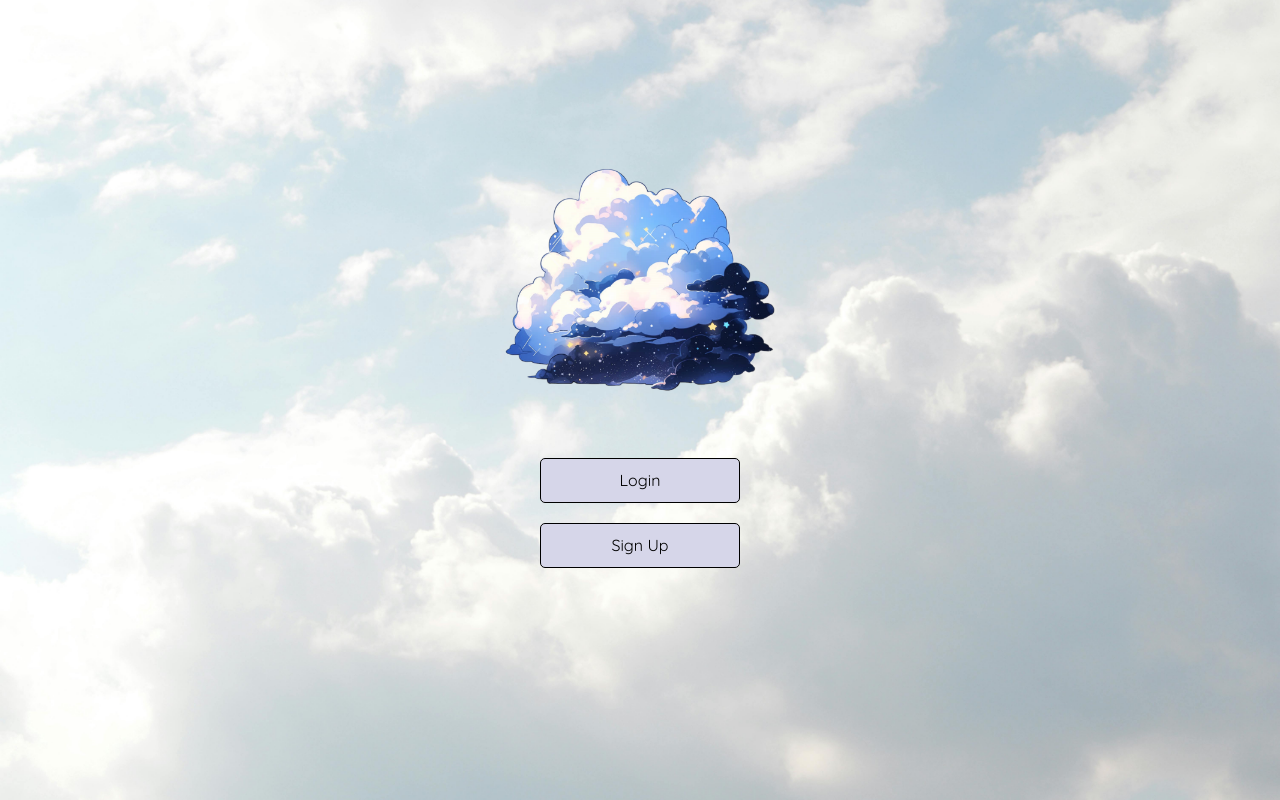
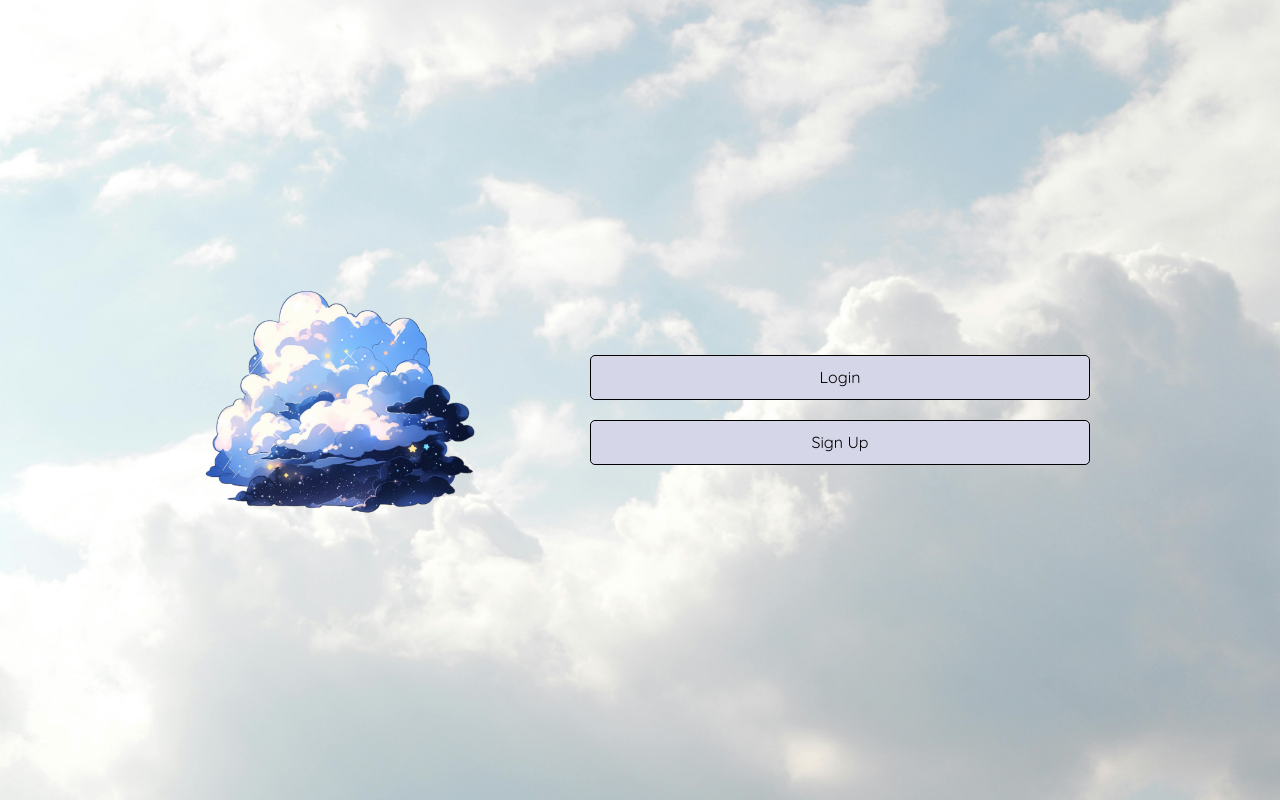
Before and after one commit to yusukedt/PomoPet, a Vue app: page / in a window 1280 px wide. Built offline with nearby package versions, Linux system fonts and the light colour scheme.

Commit message:
Editted home, register and login page

```diff
--- a/public/index.html
+++ b/public/index.html
@@ -1,15 +1,12 @@
 <!DOCTYPE html>
-<html lang="">
+<html lang="en">
   <head>
     <meta charset="utf-8">
     <meta http-equiv="X-UA-Compatible" content="IE=edge">
-    <meta name="viewport" content="width=device-width,initial-scale=1.0">
+    <meta name="viewport" content="width=device-width, initial-scale=1.0">
     <link rel="icon" href="<%= BASE_URL %>favicon.ico">
     <title><%= htmlWebpackPlugin.options.title %></title>
     <link href="https://stackpath.bootstrapcdn.com/bootstrap/4.5.2/css/bootstrap.min.css" rel="stylesheet">
-    <script src="https://code.jquery.com/jquery-3.5.1.slim.min.js"></script>
-    <script src="https://cdn.jsdelivr.net/npm/@popperjs/core@2.0.7/dist/umd/popper.min.js"></script>
-    <script src="https://stackpath.bootstrapcdn.com/bootstrap/4.5.2/js/bootstrap.min.js"></script>
     <link href="https://fonts.googleapis.com/css2?family=Quicksand:wght@400;700&display=swap" rel="stylesheet">
   </head>
   <body>
@@ -18,5 +15,8 @@
     </noscript>
     <div id="app"></div>
     <!-- built files will be auto injected -->
+    <script src="https://code.jquery.com/jquery-3.5.1.slim.min.js"></script>
+    <script src="https://cdn.jsdelivr.net/npm/@popperjs/core@2.0.7/dist/umd/popper.min.js"></script>
+    <script src="https://stackpath.bootstrapcdn.com/bootstrap/4.5.2/js/bootstrap.min.js"></script>
   </body>
 </html>
--- a/src/components/HomePage.vue
+++ b/src/components/HomePage.vue
@@ -47,21 +47,22 @@
 .clickable-element {
   position: absolute;
   cursor: pointer;
-  transition: box-shadow 0.3s ease;
-}
-.clickable-element:hover {
-  box-shadow: 0 0 20px rgba(255, 255, 0, 0.8); /* Adjust color and size as needed */
+  transition: filter 0.3s ease;
 }
 
 /* Position the clock specifically */
 .clock {
-  top: 72.5%;
-  left: 55.66%;
+  top: 72.5vh;
+  left: 55.66vw;
 }
 
 .clock-image {
-  width: 88px;
+  width: 5vw;
   height: auto; /* Keeps the aspect ratio */
+  transition: box-shadow 0.3s ease;
 }
 
+.clock-image:hover {
+  filter: drop-shadow(0 0 20px rgba(227, 227, 92, 0.8));
+}
 </style>
--- a/src/components/LoginPage.vue
+++ b/src/components/LoginPage.vue
@@ -1,5 +1,10 @@
 <template>
   <div class="login-page-wrapper">
+    <button @click="goToMain" class="back-button" aria-label="Go back">
+      <svg xmlns="http://www.w3.org/2000/svg" width="30" height="30" viewBox="0 0 24 24" fill="none" stroke="currentColor" stroke-width="2" stroke-linecap="round" stroke-linejoin="round">
+        <path d="M21 12H3M12 21l-9-9 9-9"></path>
+      </svg>
+    </button>
     <div class="login-page">
       <h2>Welcome</h2>
       <h5>Sign In</h5>
@@ -90,6 +95,9 @@
       },
       goToRegister() {
         this.$router.push('/register'); // Navigate to the registration page
+      },
+      goToMain() {
+        this.$router.push('/');
       }
     }
   };
@@ -111,7 +119,7 @@
   height: 100vh;
   display: flex;
   justify-content: center;
-  align-items: flex-start;
+  align-items: center;
   padding: 10%;
   background-image: url('../assets/pexels.jpg');
   background-size: cover;
@@ -231,4 +239,28 @@ input.form-control::placeholder {
 .create-account-link:hover {
   color: #0056b3; /* Darker shade on hover */
 }
+
+/* Styles for Back Button */
+.back-button {
+  position: absolute;
+  top: 20px;
+  left: 20px;
+  background: none;
+  border: none;
+  color: #007bff;
+  cursor: pointer;
+  padding: 5px;
+  font-size: 16px;
+  transition: color 0.3s ease;
+}
+
+.back-button:hover {
+  color: #0056b3;
+}
+
+.back-button svg {
+  width: 24px;
+  height: 24px;
+  stroke: currentColor;
+}
 </style>
--- a/src/components/MainPage.vue
+++ b/src/components/MainPage.vue
@@ -2,8 +2,10 @@
   <div class="main-page-wrapper">
     <div class="main-page">
       <img src="../assets/mainlogo.png" alt="Logo" class="logo" />
-      <button class="custom-button main-login-button" @click="goToLogin">Login</button>
-      <button class="custom-button main-signup-button" @click="goToRegister">Sign Up</button>
+      <div class="main-page-button">
+        <button class="custom-button main-login-button" @click="goToLogin">Login</button>
+        <button class="custom-button main-signup-button" @click="goToRegister">Sign Up</button>
+      </div>
     </div>
   </div>
 </template>
@@ -27,7 +29,7 @@ export default {
   height: 100vh;
   display: flex; /* Use flexbox */
   justify-content: center; /* Center horizontally */
-  align-items: flex-start; /* Center vertically */
+  align-items: center; /* Center vertically */
   padding: 10%;
   background-image: url('../assets/pexels.jpg');
   background-size: cover;
@@ -35,22 +37,24 @@ export default {
 }
 /* Add a specific class for MainPage */
 .main-page {
+  display: flex;
+  flex-direction: row;
   text-align: center; /* Center the title */
-  width: 100%;
+  align-items: center;
+  width: auto;
 }
-.main-page button {
-  display: block;
-  width: 200px;
-  margin: 20px auto;
+.main-page-button {
+  display: flex;
+  flex-direction: column;
+  gap: 20px;
+  margin-top: 20px;
 }
 .logo {
   max-width: 300px;
-  margin-bottom: 10px; /* Space between logo and buttons */
 }
 .custom-button {
-  display: block;
-  width: 200px;
-  margin: 20px auto;
+  /* display: block; */
+  /* margin: 20px auto; */
   padding: 10px;
   background-color: #D6D6E9;
   color: black;
@@ -80,4 +84,28 @@ export default {
   background-color: #9c9cac;
   border-color: black;
 }
+@media (min-width: 768px) {
+  .main-page {
+    flex-direction: row; /* Align logo and buttons horizontally */
+    justify-content: center; /* Center logo and buttons together */
+  }
+
+  .main-page-button {
+    flex-direction: column; /* Stack buttons vertically next to logo */
+    margin-left: 100px; /* Space between logo and buttons */
+    width: 500px;
+  }
+}
+
+/* Stack buttons below logo on smaller screens */
+@media (max-width: 768px) {
+  .main-page {
+    flex-direction: column; /* Stack vertically */
+  }
+
+  .main-page-button {
+    flex-direction: column;
+    width: 200px;
+  }
+}
 </style>
--- a/src/components/RegisterPage.vue
+++ b/src/components/RegisterPage.vue
@@ -1,5 +1,10 @@
 <template>
   <div class="register-page-wrapper">
+    <button @click="goToMain" class="back-button" aria-label="Go back">
+      <svg xmlns="http://www.w3.org/2000/svg" width="30" height="30" viewBox="0 0 24 24" fill="none" stroke="currentColor" stroke-width="2" stroke-linecap="round" stroke-linejoin="round">
+        <path d="M21 12H3M12 21l-9-9 9-9"></path>
+      </svg>
+    </button>
     <div class="register-page">
       <h2>Register</h2>
       <form @submit.prevent="register">
@@ -112,6 +117,9 @@ methods: {
   goToLogin() {
   this.$router.push('/login'); // Navigate to the login page
   },
+  goToMain() {
+    this.$router.push('/')
+  },
   clearFields() {
   this.identifier = '';
   this.password = '';
@@ -131,7 +139,7 @@ methods: {
     height: 100vh;
     display: flex;
     justify-content: center;
-    align-items: flex-start;
+    align-items: center;
     padding: 10%;
     background-image: url('../assets/pexels.jpg');
     background-size: cover;
@@ -250,4 +258,28 @@ input.form-control {
 .login-link:hover {
     color: #0056b3;
 }
+
+/* Styles for Back Button */
+.back-button {
+  position: absolute;
+  top: 20px;
+  left: 20px;
+  background: none;
+  border: none;
+  color: #007bff;
+  cursor: pointer;
+  padding: 5px;
+  font-size: 16px;
+  transition: color 0.3s ease;
+}
+
+.back-button:hover {
+  color: #0056b3;
+}
+
+.back-button svg {
+  width: 24px;
+  height: 24px;
+  stroke: currentColor;
+}
 </style>
--- a/src/components/TimerPage.vue
+++ b/src/components/TimerPage.vue
@@ -1,7 +1,9 @@
 <!-- src/components/Home.vue -->
 <template>
-    <div>
+    <div class="timer-page-wrapper">
+        <div class="timer-page">
         <h2>Timer Page</h2>
+        </div>
     </div>
 </template>
 
@@ -10,3 +12,17 @@
       name: "TimerPage"
     };
 </script>
+
+<style scoped>
+.timer-page-wrapper {
+    display: flex;
+    justify-content: center;
+    align-items: center;
+    height: 100vh;
+    text-align: center;
+}
+
+.timer-page {
+    display: flex;
+}
+</style>
--- a/src/router/index.js
+++ b/src/router/index.js
@@ -10,7 +10,7 @@ const routes = [
   { path: '/login', name: 'login', component: LoginPage }, // Separate Login page
   { path: '/register', name: 'register', component: RegisterPage }, // Separate Register page
   { path: '/home', name: 'home', component: HomePage }, // Home page after successful login
-  { path: '/timer', name: 'timer', component: TimerPage }
+  { path: '/timer', name: 'timer', component: TimerPage } // Timer page
 ];
 
 const router = createRouter({
```
